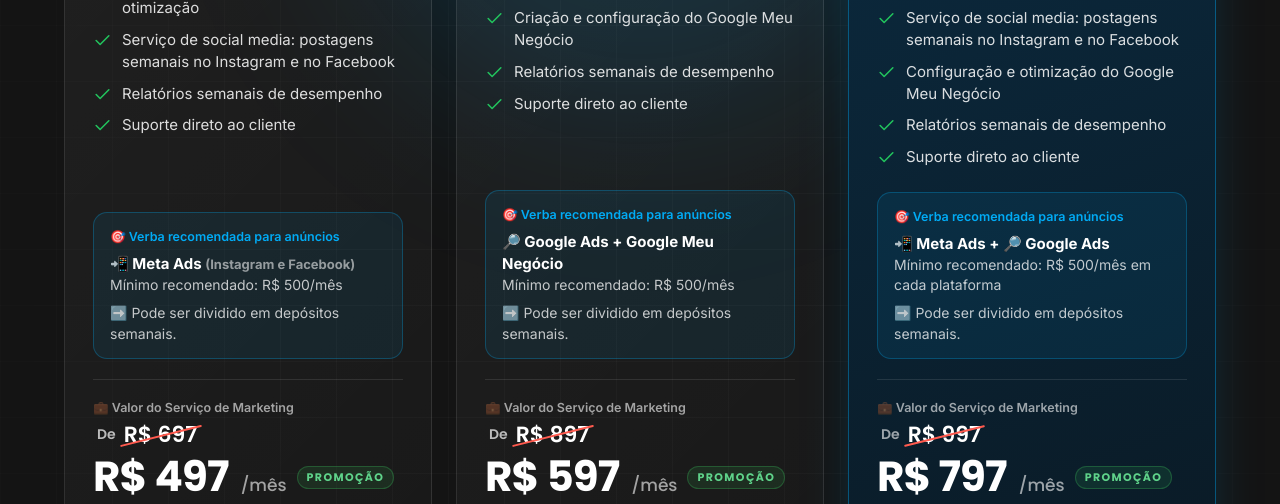
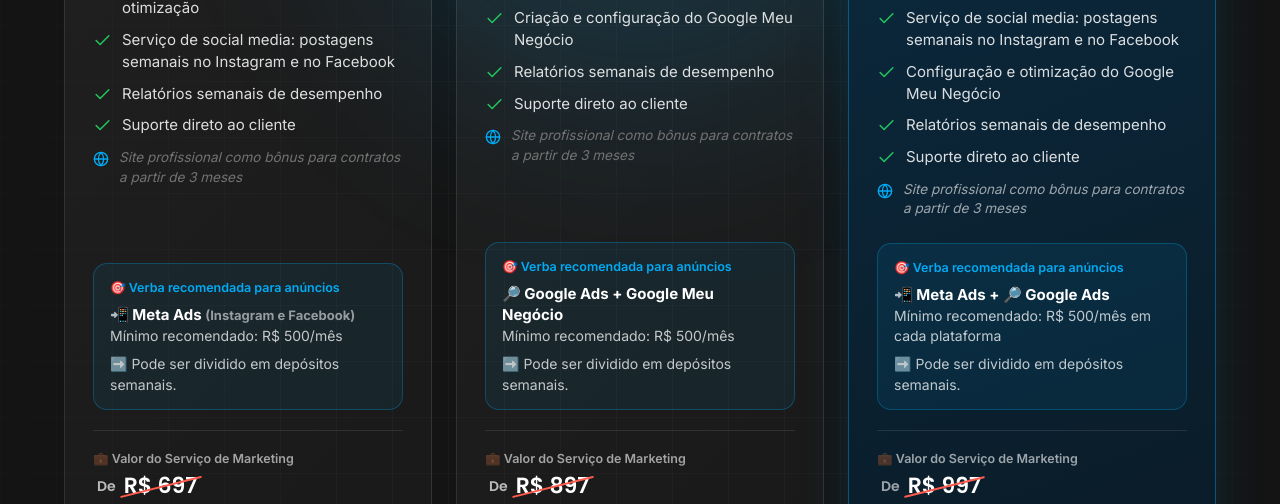
Before and after one commit to jeudehenrique/jhcompany-proposta, a plain HTML site: page index.html in a window 1280 px wide. Shown: the part 8407-8911 px from the top of the page. Drawn offline with Linux system fonts and the light colour scheme; animation ran at ten frames a second.

Commit message:
Planos: site como bônus (contratos a partir de 3 meses), em destaque discreto
Co-Authored-By: Claude Haiku 5.5 <noreply@anthropic.com>

```diff
--- a/index.html
+++ b/index.html
@@ -629,7 +629,12 @@ footer img{height:46px;width:auto}
 .fmq .gp p{flex:0 0 auto;font-size:14.5px;line-height:1.55}
 .fmq .gp p+p{margin-top:8px}
 @media (max-width:600px){.fmq .gp{width:270px;flex-basis:270px}.fmq .gp .gim{height:300px}}
-</style>
+
+/* ---------- bônus do site, discreto ---------- */
+#planos .plan li.bonus-li{font-size:13.5px;font-style:italic;color:var(--muted);margin-top:2px}
+#planos .plan li.bonus-li svg{color:var(--blue-light);width:16px;height:16px;margin-top:3px}
+#planos .plan.best li.bonus-li{color:rgba(255,255,255,.6)}
+#planos .plan.best li.bonus-li svg{color:var(--blue-light)}</style>
 <meta name="description" content="Gestão de tráfego pago para negócios locais: o caminho, os planos e os resultados da JH Company.">
 <meta property="og:type" content="website">
 <meta property="og:site_name" content="JH Company">
@@ -1033,6 +1038,7 @@ footer img{height:46px;width:auto}
             <li><svg data-i="check"></svg><span>Serviço de social media: postagens semanais no Instagram e no Facebook</span></li>
             <li><svg data-i="check"></svg><span>Relatórios semanais de desempenho</span></li>
             <li><svg data-i="check"></svg><span>Suporte direto ao cliente</span></li>
+                      <li class="bonus-li"><svg data-i="globe"></svg><span>Site profissional como bônus para contratos a partir de 3 meses</span></li>
           </ul>
         <div class="foot">
           <div class="verba">
@@ -1058,6 +1064,7 @@ footer img{height:46px;width:auto}
             <li><svg data-i="check"></svg><span>Criação e configuração do Google Meu Negócio</span></li>
             <li><svg data-i="check"></svg><span>Relatórios semanais de desempenho</span></li>
             <li><svg data-i="check"></svg><span>Suporte direto ao cliente</span></li>
+                      <li class="bonus-li"><svg data-i="globe"></svg><span>Site profissional como bônus para contratos a partir de 3 meses</span></li>
           </ul>
         <div class="foot">
           <div class="verba">
@@ -1084,6 +1091,7 @@ footer img{height:46px;width:auto}
             <li><svg data-i="check"></svg><span>Configuração e otimização do Google Meu Negócio</span></li>
             <li><svg data-i="check"></svg><span>Relatórios semanais de desempenho</span></li>
             <li><svg data-i="check"></svg><span>Suporte direto ao cliente</span></li>
+                      <li class="bonus-li"><svg data-i="globe"></svg><span>Site profissional como bônus para contratos a partir de 3 meses</span></li>
           </ul>
         <div class="foot">
           <div class="verba">
```
